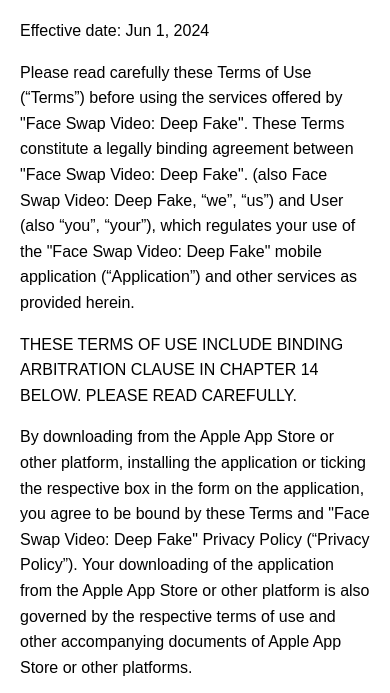
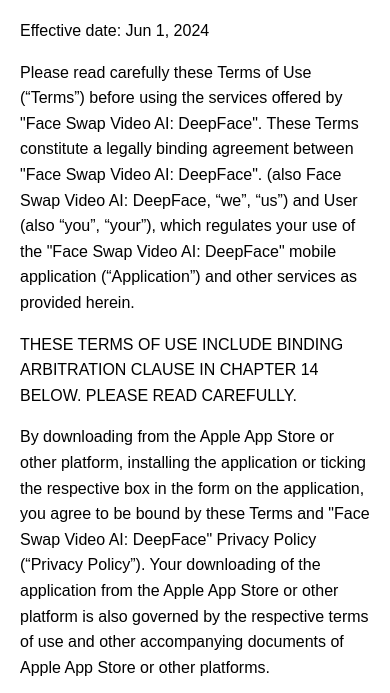
Before and after one commit to faceswapapp/faceswapapp.github.io, a plain HTML site: page terms-of-use.html in a window 390 px wide. Shown: the part 96-789 px from the top of the page. Drawn offline with Linux system fonts and the light colour scheme.

Commit message:
Update terms-of-use.html

```diff
--- a/terms-of-use.html
+++ b/terms-of-use.html
@@ -52,42 +52,40 @@
     <h1>Terms of Use</h1>
     <p>Effective date: Jun 1, 2024</p>
 
-    <p>Please read carefully these Terms of Use (“Terms”) before using the services offered by "Face Swap Video: Deep
-        Fake".
-        These Terms constitute a legally binding agreement between "Face Swap Video: Deep Fake". (also Face Swap Video:
-        Deep Fake, “we”, “us”) and User
-        (also “you”, “your”), which regulates your use of the "Face Swap Video: Deep Fake" mobile application
+    <p>Please read carefully these Terms of Use (“Terms”) before using the services offered by "Face Swap Video AI: DeepFace".
+        These Terms constitute a legally binding agreement between "Face Swap Video AI: DeepFace". (also Face Swap Video AI: DeepFace, “we”, “us”) and User
+        (also “you”, “your”), which regulates your use of the "Face Swap Video AI: DeepFace" mobile application
         (“Application”)
         and other services as provided herein.</p>
 
     <p>THESE TERMS OF USE INCLUDE BINDING ARBITRATION CLAUSE IN CHAPTER 14 BELOW. PLEASE READ CAREFULLY.</p>
 
     <p>By downloading from the Apple App Store or other platform, installing the application or ticking the respective
-        box in the form on the application, you agree to be bound by these Terms and "Face Swap Video: Deep Fake"
+        box in the form on the application, you agree to be bound by these Terms and "Face Swap Video AI: DeepFace"
         Privacy Policy (“Privacy
         Policy”). Your downloading of the application from the Apple App Store or other platform is also governed by the
         respective terms of use and other accompanying documents of Apple App Store or other platforms.</p>
 
-    <p>If "Face Swap Video: Deep Fake" provides you with the Services through the website, you agree to be bound by
+    <p>If "Face Swap Video AI: DeepFace" provides you with the Services through the website, you agree to be bound by
         these Terms and the
         Privacy Policy by using the website. If you do not agree to these Terms, do not access or use our Services.</p>
 
     <h2>1. Description of Services</h2>
-    <p>"Face Swap Video: Deep Fake" is an online face swap application that uses artificial intelligence algorithms to
+    <p>"Face Swap Video AI: DeepFace" is an online face swap application that uses artificial intelligence algorithms to
         generate unique
-        content (“Services”). You may use "Face Swap Video: Deep Fake" immediately with no registration form being
+        content (“Services”). You may use "Face Swap Video AI: DeepFace" immediately with no registration form being
         submitted.</p>
 
     <ul>
         <li><strong>Upload:</strong> To begin with, you may upload a GIF, video, image, photo or picture with faces from
             your mobile device in the supported format and file size (“Uploaded content”).</li>
-        <li><strong>Swap:</strong> "Face Swap Video: Deep Fake" artificial intelligence algorithms scan either a video
+        <li><strong>Swap:</strong> "Face Swap Video AI: DeepFace" artificial intelligence algorithms scan either a video
             and instantly swap
             them into a new object – a video (“Generated content”).</li>
         <li><strong>Share & Download:</strong> You may share the Generated content with others via social media, e-mail
             or other way as suggested in the Application or your device’s operating system and/or download it directly
             to your mobile device.</li>
-        <li><strong>Subscription and Pro Features:</strong> "Face Swap Video: Deep Fake" offers you additional Services
+        <li><strong>Subscription and Pro Features:</strong> "Face Swap Video AI: DeepFace" offers you additional Services
             or functions (also
             referred to as the “PRO Features”) on the terms of paid subscription. You may choose to pay for PRO Features
             on weekly (the “Weekly Subscription Plan”), monthly (the “Monthly Subscription Plan”) 3 Months (the "3
@@ -95,7 +93,7 @@
             “Subscription Plans”, and each individually as a “Subscription Plan”).</li>
     </ul>
 
-    <p>Some Subscription Plans may be available for specific digital marketplaces only. "Face Swap Video: Deep Fake" in
+    <p>Some Subscription Plans may be available for specific digital marketplaces only. "Face Swap Video AI: DeepFace" in
         its sole discretion
         determines which Subscription Plans will be available on the respective digital marketplace. The fee of each
         Subscription Plan will be displayed in the Application.</p>
@@ -114,11 +112,11 @@
         3 Months Subscription Plan. Weekly Subscription Plan and Monthly Subscription Plan have no trial period. The
         exact terms of the trial period will be displayed in the Application at the moment when you activate the Annual
         Subscription Plan. Unless you cancel the Annual Subscription Plan or 3 Months Subscription Plan 24 hours before
-        your free trial period expires, "Face Swap Video: Deep Fake" will charge your subscription fee automatically.
+        your free trial period expires, "Face Swap Video AI: DeepFace" will charge your subscription fee automatically.
     </p>
 
     <p><strong>Pricing and Payments:</strong> The fee and other terms of the Subscription Plans may be revised by us
-        from time to time in our sole discretion. "Face Swap Video: Deep Fake" will notify you of changes to the fee and
+        from time to time in our sole discretion. "Face Swap Video AI: DeepFace" will notify you of changes to the fee and
         other terms of the
         Subscription Plans reasonably in advance of their effective date. You may cancel your subscription if you do not
         accept the fee and other terms of the Subscription Plans as revised by us. Subject to applicable law, you accept
@@ -132,18 +130,18 @@
         for the respective Subscription Plan at the time of the purchase. You are responsible for payment of all fees,
         charges and taxes (if required by applicable law) applicable to the transaction.</p>
 
-    <p><strong>Refunds:</strong> Your fees paid to "Face Swap Video: Deep Fake" may be refunded if required under the
+    <p><strong>Refunds:</strong> Your fees paid to "Face Swap Video AI: DeepFace" may be refunded if required under the
         applicable laws or
         according to refund terms of Google Play Store and App Store. Also, you are eligible for a refund within 48
         hours after we validate your purchase, only in the case when you are dissatisfied with Services due to bad
         quality of face swapping. In any case, this refund guarantee is not applicable to renewals of subscriptions.</p>
 
-    <p><strong>Scope of the Services:</strong> "Face Swap Video: Deep Fake" reserves the right to change the Services
+    <p><strong>Scope of the Services:</strong> "Face Swap Video AI: DeepFace" reserves the right to change the Services
         scope listed herein
         and change/introduce prices and fees applicable to the Services at any time for any reason in its sole
-        discretion and without notice. "Face Swap Video: Deep Fake" is entitled to stop or restrict provision of the
+        discretion and without notice. "Face Swap Video AI: DeepFace" is entitled to stop or restrict provision of the
         Services in full or in
-        part toward a certain user. "Face Swap Video: Deep Fake" retains powers to discontinue provision and/or support
+        part toward a certain user. "Face Swap Video AI: DeepFace" retains powers to discontinue provision and/or support
         of the Services
         without any prior notice.</p>
 
@@ -154,19 +152,19 @@
         age of 18 (or the age of legal majority), you agree to be fully responsible for the acts or omissions of such
         user in connection with our Services.</p>
 
-    <p>By using the Services, you state that: you can form a binding contract with "Face Swap Video: Deep Fake", meaning
+    <p>By using the Services, you state that: you can form a binding contract with "Face Swap Video AI: DeepFace", meaning
         that you
         either are over the age of 18 or you use the Services under a parent’s or legal guardian’s supervision; you are
         not a person barred from using the Services under the laws of the United States, the European Union (including
         the laws of the EU member states) or any other applicable jurisdiction; you will comply with these Terms and all
         applicable local, state, national, and international laws, rules, and regulations.</p>
 
-    <h2>3. "Face Swap Video: Deep Fake" Content</h2>
+    <h2>3. "Face Swap Video AI: DeepFace" Content</h2>
     <p>Our Services and the text, graphics, images, illustrations, trademarks, trade names, page headers, button icons,
-        scripts, and other content contained therein are owned by "Face Swap Video: Deep Fake" or its subsidiaries or
+        scripts, and other content contained therein are owned by "Face Swap Video AI: DeepFace" or its subsidiaries or
         affiliated companies
         and is protected by copyright, patent, trade secret, and other intellectual property laws. Except as explicitly
-        stated in these Terms, "Face Swap Video: Deep Fake" reserves all rights in and to our Services.</p>
+        stated in these Terms, "Face Swap Video AI: DeepFace" reserves all rights in and to our Services.</p>
 
     <p>We hereby grant you a limited, worldwide, royalty-free, non-exclusive, non-transferable, non-sublicensable,
         revocable license to access and use the Services. This license is for the sole purpose of letting you use and
@@ -176,7 +174,7 @@
         reproduce, distribute, publicly perform or publicly display any part of our Services; (c) modify any part of our
         Services, remove any proprietary rights notices; (d) reverse engineer or attempt to extract the source code of
         that software; or (e) use our Services other than as expressly provided in these Terms. The license does not
-        cover any GIFs or videos possessed by any third parties and used by "Face Swap Video: Deep Fake" to provide the
+        cover any GIFs or videos possessed by any third parties and used by "Face Swap Video AI: DeepFace" to provide the
         Services. You shall
         use them as stipulated in chapter 4 hereof.</p>
 
@@ -185,7 +183,7 @@
         links to Facebook, Twitter, YouTube). You may also need to use a third-party's product or service in order to
         use some of our Services (like a compatible mobile device to use our mobile apps). When you access these
         third-party services, you do so at your own risk. The third parties may require you to accept their own terms of
-        use. "Face Swap Video: Deep Fake" is not a party to those agreements; they are solely between you and the third
+        use. "Face Swap Video AI: DeepFace" is not a party to those agreements; they are solely between you and the third
         party.</p>
 
     <h2>5. Your Content</h2>
@@ -194,7 +192,7 @@
 
     <ul>
         <li><strong>License:</strong> By uploading, submitting, storing, sending or receiving Your Content to or through
-            our Services, you grant "Face Swap Video: Deep Fake" a worldwide, royalty-free, non-exclusive license to
+            our Services, you grant "Face Swap Video AI: DeepFace" a worldwide, royalty-free, non-exclusive license to
             use, host, store,
             reproduce, modify, create derivative works, communicate, publish, publicly perform, publicly display and
             distribute Your Content.</li>
@@ -209,18 +207,18 @@
         Terms.</p>
 
     <h2>6. Disclaimer of Warranties and Limitation of Liability</h2>
-    <p>"Face Swap Video: Deep Fake" DOES NOT GUARANTEE, REPRESENT, OR WARRANT THAT YOUR USE OF THE SERVICES WILL BE
+    <p>"Face Swap Video AI: DeepFace" DOES NOT GUARANTEE, REPRESENT, OR WARRANT THAT YOUR USE OF THE SERVICES WILL BE
         UNINTERRUPTED OR
-        ERROR-FREE, AND YOU AGREE THAT FROM TIME TO TIME "Face Swap Video: Deep Fake" MAY REMOVE THE SERVICE FOR
+        ERROR-FREE, AND YOU AGREE THAT FROM TIME TO TIME "Face Swap Video AI: DeepFace" MAY REMOVE THE SERVICE FOR
         INDEFINITE PERIODS OF TIME
         OR CANCEL THE SERVICE AT ANY TIME, WITHOUT NOTICE TO YOU.</p>
 
-    <p>"Face Swap Video: Deep Fake" SERVICES ARE PROVIDED “AS IS” AND “AS AVAILABLE” WITHOUT ANY WARRANTIES OR
+    <p>"Face Swap Video AI: DeepFace" SERVICES ARE PROVIDED “AS IS” AND “AS AVAILABLE” WITHOUT ANY WARRANTIES OR
         CONDITIONS OF ANY KIND,
         EXPRESS OR IMPLIED, INCLUDING WITHOUT LIMITATION IMPLIED WARRANTIES OF MERCHANTABILITY, FITNESS FOR A PARTICULAR
         PURPOSE, NON-INFRINGEMENT, OR THOSE ARISING FROM COURSE OF DEALING OR USAGE OF TRADE.</p>
 
-    <p>IN NO EVENT WILL "Face Swap Video: Deep Fake", ITS DIRECTORS, EMPLOYEES, PARTNERS, AGENTS, SUPPLIERS, OR
+    <p>IN NO EVENT WILL "Face Swap Video AI: DeepFace", ITS DIRECTORS, EMPLOYEES, PARTNERS, AGENTS, SUPPLIERS, OR
         AFFILIATES BE LIABLE FOR
         ANY INDIRECT, INCIDENTAL, SPECIAL, CONSEQUENTIAL, OR PUNITIVE DAMAGES, INCLUDING WITHOUT LIMITATION, LOSS OF
         PROFITS, DATA, USE, GOODWILL, OR OTHER INTANGIBLE LOSSES, RESULTING FROM (I) YOUR ACCESS TO OR USE OF OR
@@ -228,7 +226,7 @@
         INCLUDING WITHOUT LIMITATION, ANY DEFAMATORY, OFFENSIVE, OR ILLEGAL CONDUCT OF OTHER USERS OR THIRD PARTIES;
         (III) ANY CONTENT OBTAINED FROM THE SERVICES; OR (IV) UNAUTHORIZED ACCESS, USE, OR ALTERATION OF YOUR
         TRANSMISSIONS OR CONTENT, WHETHER BASED ON WARRANTY, CONTRACT, TORT (INCLUDING NEGLIGENCE), OR ANY OTHER LEGAL
-        THEORY, WHETHER OR NOT "Face Swap Video: Deep Fake" HAS BEEN INFORMED OF THE POSSIBILITY OF SUCH DAMAGE, AND
+        THEORY, WHETHER OR NOT "Face Swap Video AI: DeepFace" HAS BEEN INFORMED OF THE POSSIBILITY OF SUCH DAMAGE, AND
         EVEN IF A REMEDY SET
         FORTH HEREIN IS FOUND TO HAVE FAILED OF ITS ESSENTIAL PURPOSE.</p>
 
@@ -237,7 +235,7 @@
         APPLY TO YOU.</p>
 
     <h2>7. Indemnification</h2>
-    <p>You agree to indemnify, defend, and hold harmless "Face Swap Video: Deep Fake", its officers, directors,
+    <p>You agree to indemnify, defend, and hold harmless "Face Swap Video AI: DeepFace", its officers, directors,
         employees, agents,
         licensors, and suppliers from and against all claims, losses, liabilities, expenses, damages, and costs,
         including, without limitation, attorneys’ fees, arising from or relating in any way to your use of our Services,
@@ -245,7 +243,7 @@
         damages that arise as a result of any of Your Content that you provide to our Services.</p>
 
     <h2>8. Changes to Terms</h2>
-    <p>"Face Swap Video: Deep Fake" reserves the right to modify or replace these Terms at any time. If a revision is
+    <p>"Face Swap Video AI: DeepFace" reserves the right to modify or replace these Terms at any time. If a revision is
         material, we will
         provide at least 30 days' notice prior to any new terms taking effect. What constitutes a material change will
         be determined at our sole discretion.</p>
@@ -263,10 +261,10 @@
         arbitrator appointed in accordance with the American Arbitration Association rules. The arbitration shall be
         conducted on a confidential basis.</p>
 
-    <p>If you are a resident of the European Union, you may bring proceedings against "Face Swap Video: Deep Fake" in
+    <p>If you are a resident of the European Union, you may bring proceedings against "Face Swap Video AI: DeepFace" in
         the courts of the
         country where you live. If you are a resident of any other country outside the United States and European Union,
-        you may bring proceedings against "Face Swap Video: Deep Fake" in the courts of the State of Delaware, USA. You
+        you may bring proceedings against "Face Swap Video AI: DeepFace" in the courts of the State of Delaware, USA. You
         also consent to
         the jurisdiction of the courts of the State of Delaware, USA.</p>
 
```
